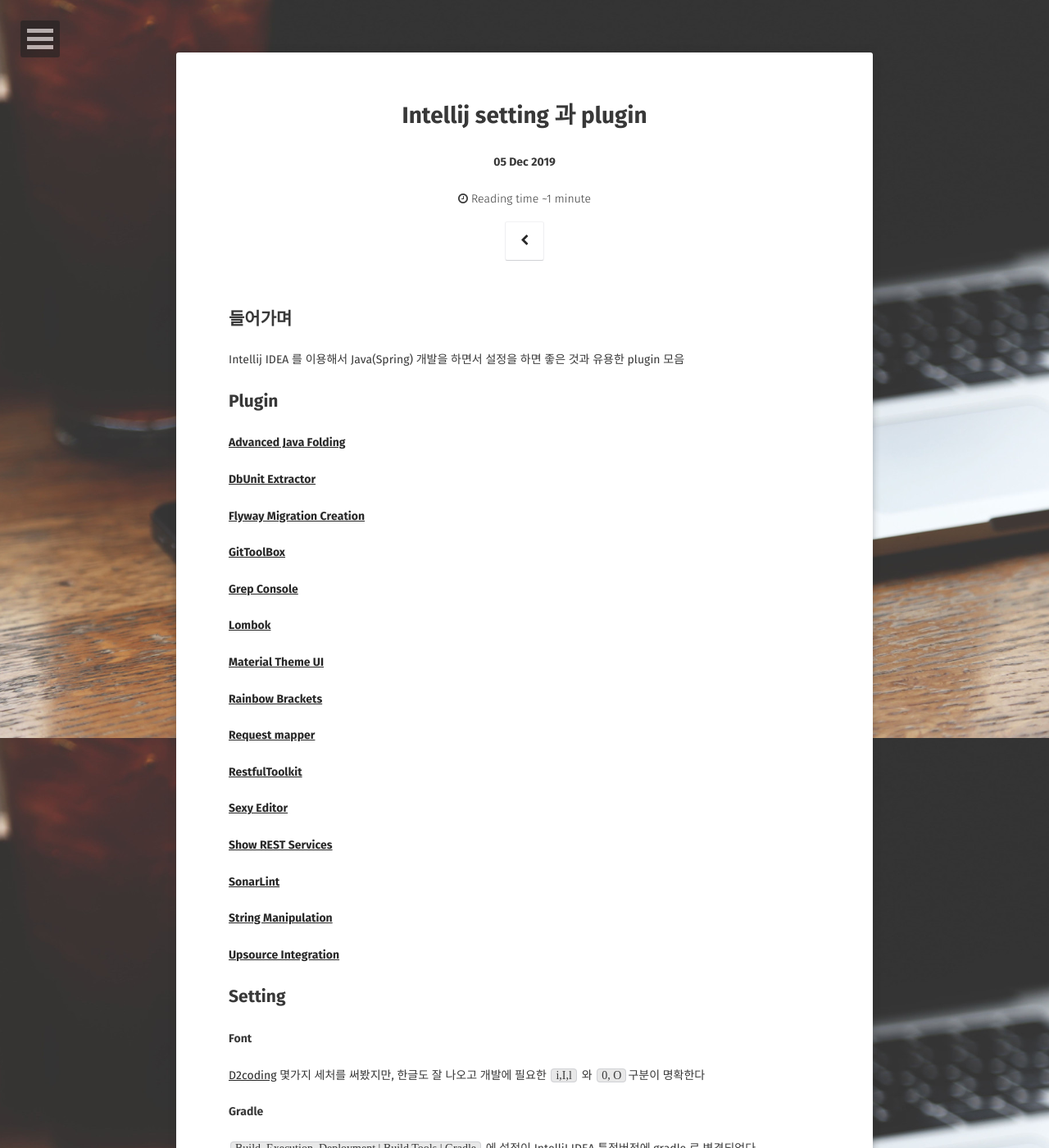
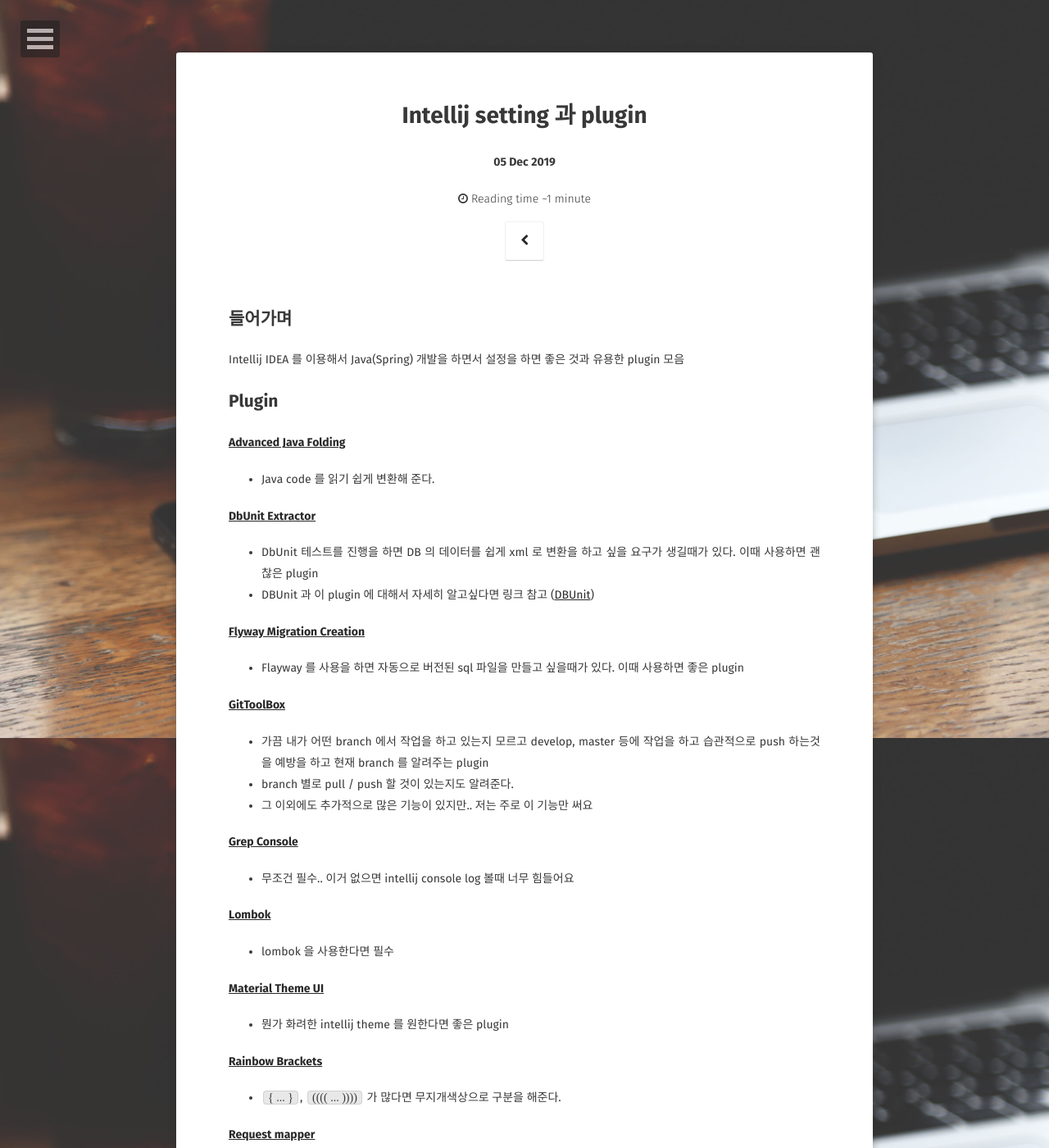
Before and after one commit to mayaul/mayaul.github.io, a Jekyll site: the page built from _posts/2019-12-06-intellij-setting-plugin.md, in a window 1280 px wide and 1400 px high. Shown: the whole window at 82% size. Built offline with Jekyll 4.4.1, drawn with Linux system fonts in a browser that asks for light colours; some web fonts are replaced; comment, search, counter and statistics services are not loaded.

Commit message:
20191212

```diff
--- a/_posts/2019-12-06-intellij-setting-plugin.md
+++ b/_posts/2019-12-06-intellij-setting-plugin.md
@@ -15,13 +15,33 @@ tag:
 
 ## Plugin
 #### [Advanced Java Folding](https://plugins.jetbrains.com/plugin/9320-advanced-java-folding)
+* Java code 를 읽기 쉽게 변환해 준다.
+
 #### [DbUnit Extractor](https://plugins.jetbrains.com/plugin/7958-dbunit-extractor)
+* DbUnit 테스트를 진행을 하면 DB 의 데이터를 쉽게 xml 로 변환을 하고 싶을 요구가 생길때가 있다.
+이때 사용하면 괜찮은 plugin
+* DBUnit 과 이 plugin 에 대해서 자세히 알고싶다면 링크 참고 ([DBUnit](http://woowabros.github.io/experience/2019/11/06/db-unit.html))
+
 #### [Flyway Migration Creation](https://plugins.jetbrains.com/plugin/8597-flyway-migration-creation)
+* Flayway 를 사용을 하면 자동으로 버전된 sql 파일을 만들고 싶을때가 있다. 이때 사용하면 좋은 plugin
+
 #### [GitToolBox](https://plugins.jetbrains.com/plugin/7499-gittoolbox)
+* 가끔 내가 어떤 branch 에서 작업을 하고 있는지 모르고 develop, master 등에 작업을 하고 습관적으로 push 하는것을 예방을 하고 현재 branch 를 알려주는 plugin
+* branch 별로 pull / push 할 것이 있는지도 알려준다.
+* 그 이외에도 추가적으로 많은 기능이 있지만.. 저는 주로 이 기능만 써요
+
 #### [Grep Console](https://plugins.jetbrains.com/plugin/7125-grep-console)
+* 무조건 필수.. 이거 없으면 intellij console log 볼때 너무 힘들어요
+
 #### [Lombok](https://plugins.jetbrains.com/plugin/6317-lombok)
+* lombok 을 사용한다면 필수
+
 #### [Material Theme UI](https://plugins.jetbrains.com/plugin/8006-material-theme-ui)
+* 뭔가 화려한 intellij theme 를 원한다면 좋은 plugin
+
 #### [Rainbow Brackets](https://plugins.jetbrains.com/plugin/10080-rainbow-brackets)
+* `{ ... }`, `(((( ... ))))` 가 많다면 무지개색상으로 구분을 해준다.
+
 #### [Request mapper](https://plugins.jetbrains.com/plugin/9567-request-mapper)
 #### [RestfulToolkit](https://plugins.jetbrains.com/plugin/10292-restfultoolkit)
 #### [Sexy Editor](https://plugins.jetbrains.com/plugin/1833-sexy-editor)
```
Also changed, not shown: _posts/2019-12-12-feign2.md (added, +64 -0 lines), _posts/2019-12-11-spring-batch-skip-error.md (renamed from _posts/2019-12-06-spring-batch-skip-error.md).
